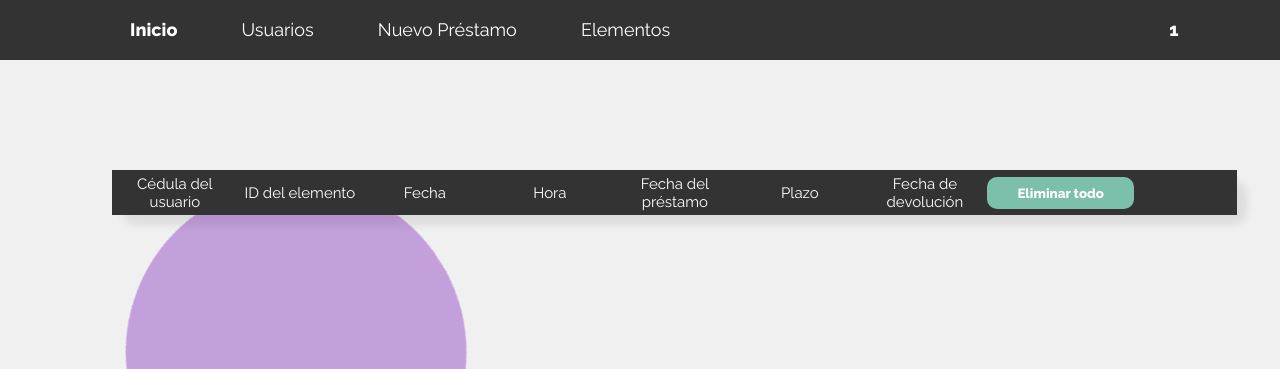
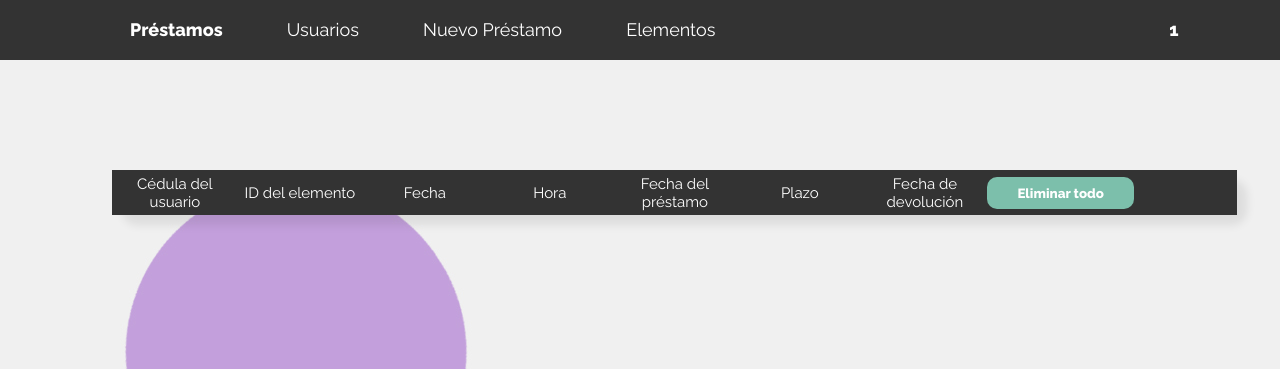
Before and after one commit to selenarey/obligatorio2021, a PHP site: page /inicio.php in a window 1280 px wide. Shown: the top 369 px of the page. Run offline with PHP 8.4, Linux system fonts and the light colour scheme; the visitor is signed in with stand-in values (Sample User, id 1); data that the repository does not hold is empty.

Commit message:
cambioss3

```diff
--- a/Controlador/elementos.php
+++ b/Controlador/elementos.php
@@ -16,7 +16,7 @@ session_start();
             <p><?php echo $_SESSION ['documento']?></p>
 </div>
             <ul>
-                <li><a href="../Controlador/inicio.php" class="inicio">Inicio</a></li>
+                <li><a href="../Controlador/inicio.php" class="inicio">Préstamos</a></li>
                 <li><a href="../Controlador/usuarios.php" class="usuarios">Usuarios</a></li>
                 <li><a href="../Controlador/prestamo.php" class="prestamos">Nuevo Préstamo</a></li>
                 <li><a href="../Controlador/elementos.php" class="elementos">Elementos</a></li>
--- a/Controlador/inicio.php
+++ b/Controlador/inicio.php
@@ -16,7 +16,7 @@ session_start();
         <p><?php echo $_SESSION ['documento']?></p>
     </div>
             <ul>
-                <li><a href="../Controlador/inicio.php" class="inicio">Inicio</a></li>
+                <li><a href="../Controlador/inicio.php" class="inicio">Préstamos</a></li>
                 <li><a href="../Controlador/usuarios.php" class="usuarios">Usuarios</a></li>
                 <li><a href="../Controlador/prestamo.php" class="prestamos">Nuevo Préstamo</a></li>
                 <li><a href="../Controlador/elementos.php" class="elementos">Elementos</a></li>
--- a/Controlador/prestamo.php
+++ b/Controlador/prestamo.php
@@ -17,7 +17,7 @@ session_start();
         <p><?php echo $_SESSION ['documento']?></p>
     </div>
             <ul>
-                <li><a href="../Controlador/inicio.php" class="inicio">Inicio</a></li>
+                <li><a href="../Controlador/inicio.php" class="inicio">Préstamos</a></li>
                 <li><a href="../Controlador/usuarios.php" class="usuarios">Usuarios</a></li>
                 <li><a href="../Controlador/prestamo.php" class="prestamos">Nuevo Préstamo</a></li>
                 <li><a href="../Controlador/elementos.php" class="elementos">Elementos</a></li>
--- a/Controlador/usuarios.php
+++ b/Controlador/usuarios.php
@@ -16,7 +16,7 @@ session_start();
         <a href="../Controlador/elementos.php"><p><?php echo $_SESSION ['documento']?></p></a>
     </div>
             <ul>
-                <li><a href="../Controlador/inicio.php" class="inicio">Inicio</a></li>
+                <li><a href="../Controlador/inicio.php" class="inicio">Préstamos</a></li>
                 <li><a href="../Controlador/usuarios.php" class="usuarios">Usuarios</a></li>
                 <li><a href="../Controlador/prestamo.php" class="prestamos">Nuevo Préstamo</a></li>
                 <li><a href="../Controlador/elementos.php" class="elementos">Elementos</a></li>
```
